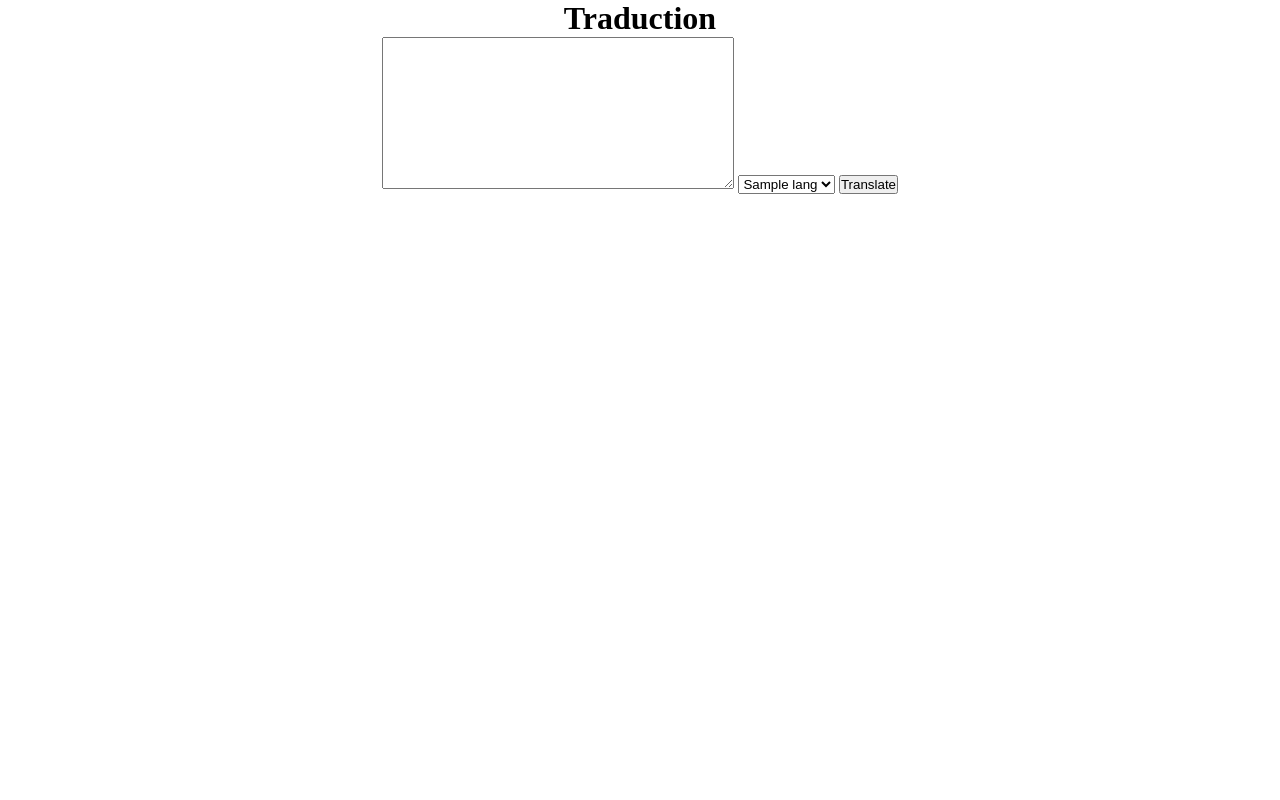
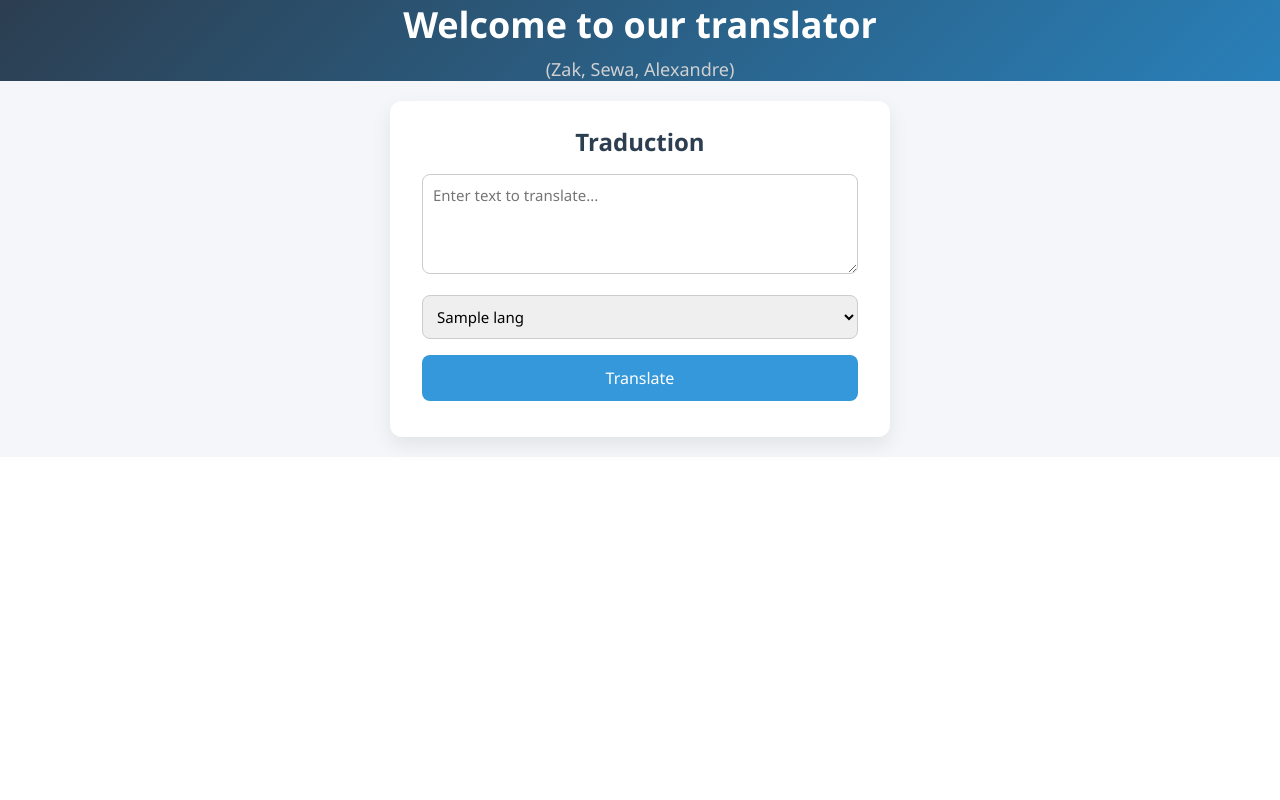
Before and after one commit to alexandre-chevalier/lingua-franca, a Flask app: template templates/main.html in a window 1280 px wide. Run offline with Flask 3, Linux system fonts and the light colour scheme; the template is opened without the code that fills it: most values are stand-ins (such as "Sample title", 1, 10 or a date in 2020).

Commit message:
add a new style for the web interface

```diff
--- a/app.py
+++ b/app.py
@@ -13,6 +13,8 @@ def main_page():
 def traitement_requetes():
     text = request.form.get('texte')
     lang = request.form.get('lang')
+    if lang == "EN":
+        lang = "EN-GB"
     translate_language = deepl_trans.translate_language(text, lang)
     return jsonify({"message": translate_language})
 
--- a/deeplClass.py
+++ b/deeplClass.py
@@ -5,7 +5,6 @@ import os
 load_dotenv()
 
 class DeeplClass:
-
     def __init__(self):
         api_key = os.getenv("DEEPL_API_KEY")
         if not api_key:
--- a/static/css/main.css
+++ b/static/css/main.css
@@ -1,12 +1,107 @@
-*{
-    text-align: center;
+* {
     margin: 0;
     padding: 0;
+    box-sizing: border-box;
+    font-family: 'Segoe UI', Tahoma, Geneva, Verdana, sans-serif;
 }
-div{
-    width:100%;
+
+html, body {
+    height: 100%;
+    overflow: hidden; /* empêche le scroll */
 }
-textarea{
-    width:350px;
-    height: 150px;
+
+
+.page-wrapper {
+    height: 100vh;
+    display: flex;
+    flex-direction: column;
 }
+
+
+nav {
+    flex: 0 0 40%;
+    background: linear-gradient(135deg, #2c3e50, #2980b9);
+    display: flex;
+    justify-content: center;
+    align-items: center;
+    color: white;
+    text-align: center;
+}
+
+.nav-content h1 {
+    font-size: 36px;
+}
+
+.nav-content p {
+    font-size: 18px;
+    color: #d0d0d0;
+    margin-top: 8px;
+}
+
+
+main {
+    flex: 1;
+    background: #f5f6fa;
+    display: flex;
+    justify-content: center;
+    align-items: center;
+    padding: 20px;
+}
+
+.translator-container {
+    background: white;
+    padding: 24px 32px;
+    border-radius: 12px;
+    box-shadow: 0 8px 20px rgba(0, 0, 0, 0.08);
+    width: 100%;
+    max-width: 500px;
+    text-align: center;
+    height: 100%;
+}
+
+.translator-container h2 {
+    font-size: 24px;
+    margin-bottom: 16px;
+    color: #2c3e50;
+}
+
+textarea {
+    width: 100%;
+    height: 100px;
+    padding: 10px;
+    font-size: 15px;
+    border-radius: 8px;
+    border: 1px solid #ccc;
+    margin-bottom: 16px;
+}
+
+select {
+    width: 100%;
+    padding: 10px;
+    font-size: 15px;
+    border-radius: 8px;
+    border: 1px solid #ccc;
+    margin-bottom: 16px;
+}
+
+input[type="submit"] {
+    width: 100%;
+    padding: 12px;
+    font-size: 16px;
+    background-color: #3498db;
+    color: white;
+    border: none;
+    border-radius: 8px;
+    cursor: pointer;
+    transition: 0.3s;
+}
+
+input[type="submit"]:hover {
+    background-color: #2980b9;
+}
+
+#output {
+    margin-top: 12px;
+    font-size: 16px;
+    color: #34495e;
+}
--- a/templates/main.html
+++ b/templates/main.html
@@ -3,17 +3,25 @@
 <head>
     <meta charset="UTF-8">
     <meta name="viewport" content="width=device-width, initial-scale=1.0">
-    <title>Document</title>
-    <link href="static\css\main.css" rel="stylesheet" />
+    <title>Lingua Franca</title>
+    <link href="static/css/main.css" rel="stylesheet" />
 </head>
 <body>
-    <h1>Traduction</h1>
-    <div>
+    <nav>
+        <div class="nav-content">
+            <h1>Welcome to our translator</h1>
+            <p>(Zak, Sewa, Alexandre)</p>
+        </div>
+    </nav>
+
+    <main>
+        <div class="translator-container">
+            <h2>Traduction</h2>
             <form id="form">
-            <textarea id="text_to_translate"></textarea>
+                <textarea id="text_to_translate" placeholder="Enter text to translate..."></textarea>
                 <select name="language" id="select_lang">
                     {% for lang in language %}
-                <option value="{{lang.code}}"">
+                    <option value="{{lang.code}}">
                         {{lang.name}}
                     </option>
                     {% endfor %}
@@ -22,7 +30,8 @@
             </form>
             <p id="output"></p>
         </div>
+    </main>
 
-    <script src="static\js\main.js"></script>
+    <script src="static/js/main.js"></script>
 </body>
 </html>
```
Lines whose indentation alone changed are shown as unchanged.
